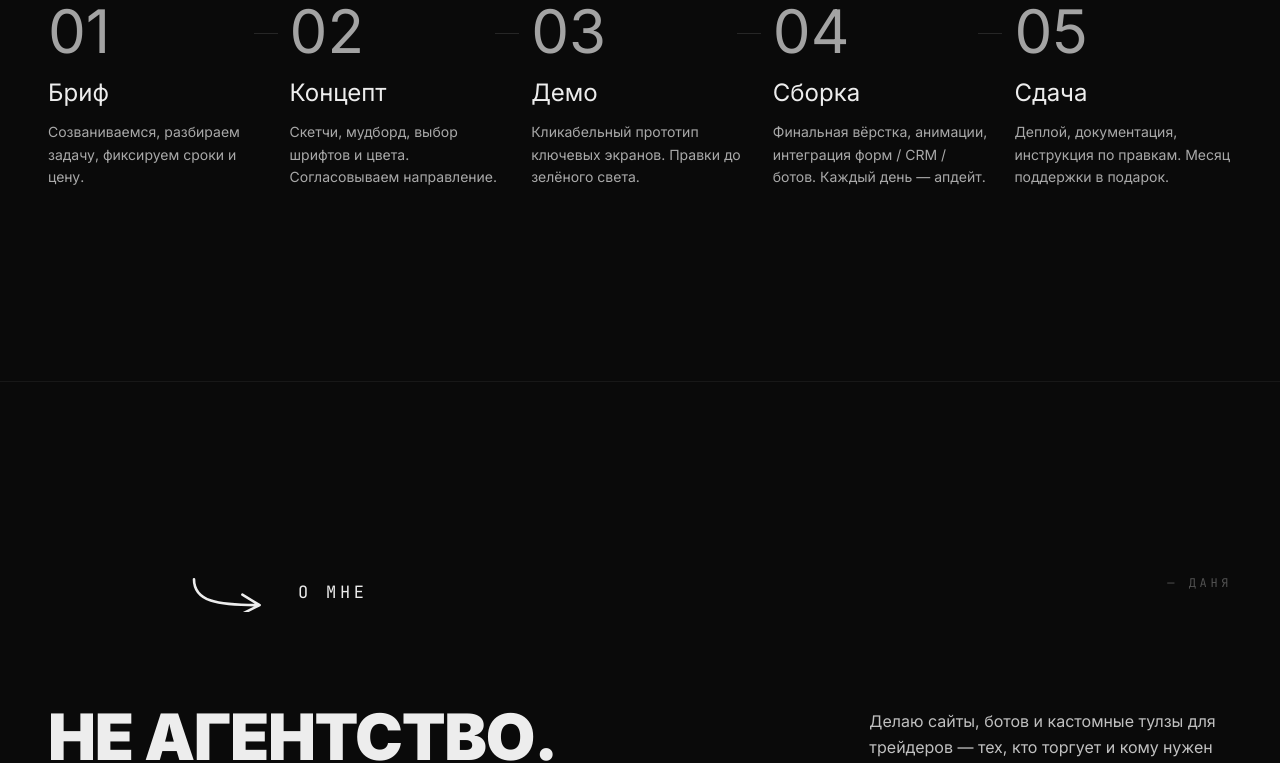
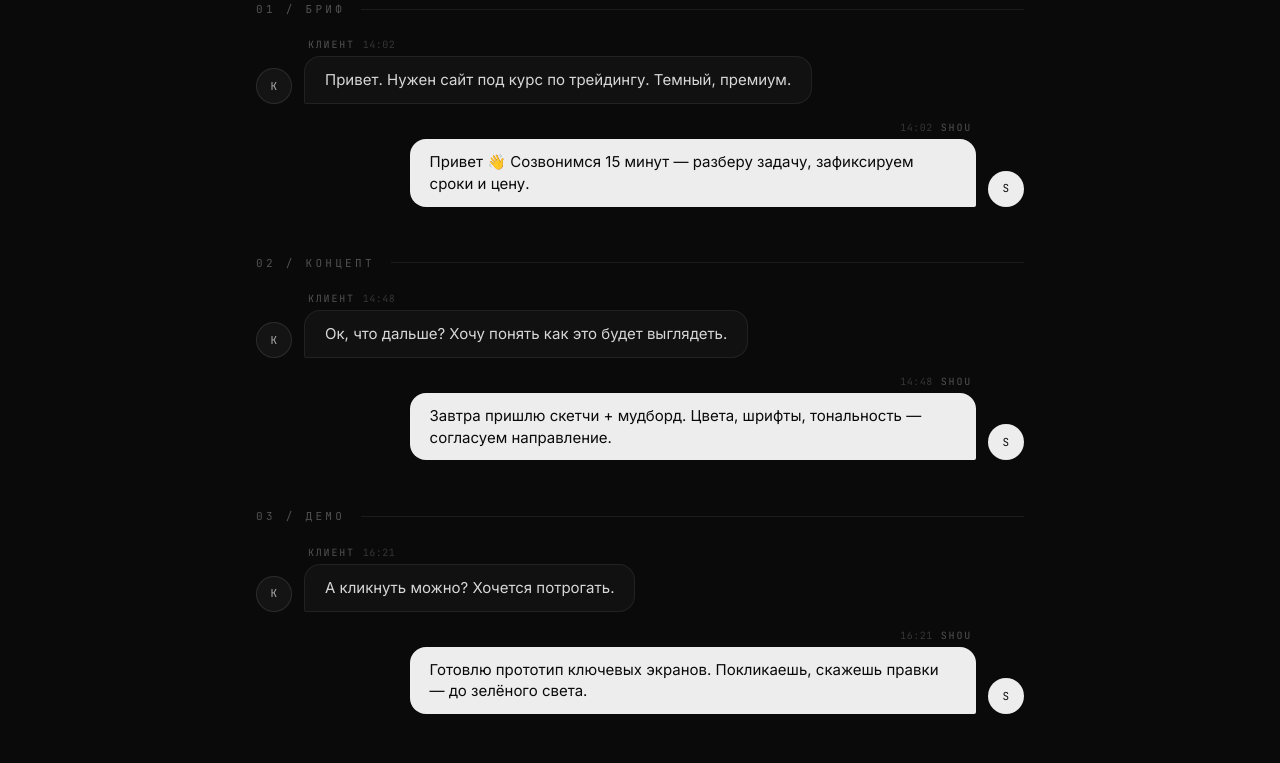
Before and after one commit to iamshouu/temat, a React (Vite) app: page / in a window 1280 px wide. Shown: the part 4360-5123 px from the top of the page. Built offline with nearby package versions, Linux system fonts and the light colour scheme; a web font is replaced by a local one.

Commit message:
feat(process): redesign as Telegram-style chat dialog — 5 client/dev exchanges replace generic step cards

```diff
--- /dev/null
+++ b/src/components/ChatBubble.tsx
@@ -0,0 +1,60 @@
+import type { ReactNode } from 'react'
+import { motion } from 'motion/react'
+
+type Props = {
+  role: 'client' | 'dev'
+  name: string
+  avatar?: string
+  time?: string
+  children: ReactNode
+  delay?: number
+}
+
+export function ChatBubble({ role, name, avatar, time, children, delay = 0 }: Props) {
+  const isDev = role === 'dev'
+
+  return (
+    <motion.div
+      initial={{ opacity: 0, y: 16 }}
+      whileInView={{ opacity: 1, y: 0 }}
+      viewport={{ once: true, margin: '-40px' }}
+      transition={{ duration: 0.5, delay, ease: [0.22, 1, 0.36, 1] }}
+      className={`flex items-end gap-3 ${isDev ? 'flex-row-reverse' : 'flex-row'} max-w-[80%] ${isDev ? 'self-end' : 'self-start'}`}
+    >
+      {/* avatar */}
+      <div
+        className={`flex h-9 w-9 flex-shrink-0 items-center justify-center rounded-full text-[11px] font-mono uppercase tracking-wider ${
+          isDev
+            ? 'bg-text text-bg'
+            : 'border border-muted/40 bg-surface text-text/70'
+        }`}
+      >
+        {avatar ?? name.slice(0, 1)}
+      </div>
+
+      <div className="flex flex-col gap-1">
+        <div
+          className={`flex items-center gap-2 px-1 ${isDev ? 'flex-row-reverse' : 'flex-row'}`}
+        >
+          <span className="font-mono text-[10px] uppercase tracking-[0.18em] text-muted">
+            {name}
+          </span>
+          {time && (
+            <span className="font-mono text-[10px] tracking-wider text-muted/60">
+              {time}
+            </span>
+          )}
+        </div>
+        <div
+          className={`rounded-2xl px-5 py-3 text-[15px] leading-[1.45] ${
+            isDev
+              ? 'bg-text text-bg rounded-br-sm'
+              : 'border border-white/[0.07] bg-white/[0.03] text-text/90 rounded-bl-sm'
+          }`}
+        >
+          {children}
+        </div>
+      </div>
+    </motion.div>
+  )
+}
--- a/src/components/Process.tsx
+++ b/src/components/Process.tsx
@@ -1,31 +1,49 @@
-import { motion } from 'motion/react'
 import { SectionLabel } from './SectionLabel'
+import { ChatBubble } from './ChatBubble'
 
-const STEPS = [
+type Exchange = {
+  step: string
+  stage: string
+  time: string
+  client: string
+  dev: string
+}
+
+const EXCHANGES: Exchange[] = [
   {
-    num: '01',
-    title: 'Бриф',
-    body: 'Созваниваемся, разбираем задачу, фиксируем сроки и цену.',
+    step: '01',
+    stage: 'Бриф',
+    time: '14:02',
+    client: 'Привет. Нужен сайт под курс по трейдингу. Темный, премиум.',
+    dev: 'Привет 👋 Созвонимся 15 минут — разберу задачу, зафиксируем сроки и цену.',
   },
   {
-    num: '02',
-    title: 'Концепт',
-    body: 'Скетчи, мудборд, выбор шрифтов и цвета. Согласовываем направление.',
+    step: '02',
+    stage: 'Концепт',
+    time: '14:48',
+    client: 'Ок, что дальше? Хочу понять как это будет выглядеть.',
+    dev: 'Завтра пришлю скетчи + мудборд. Цвета, шрифты, тональность — согласуем направление.',
   },
   {
-    num: '03',
-    title: 'Демо',
-    body: 'Кликабельный прототип ключевых экранов. Правки до зелёного света.',
+    step: '03',
+    stage: 'Демо',
+    time: '16:21',
+    client: 'А кликнуть можно? Хочется потрогать.',
+    dev: 'Готовлю прототип ключевых экранов. Покликаешь, скажешь правки — до зелёного света.',
   },
   {
-    num: '04',
-    title: 'Сборка',
-    body: 'Финальная вёрстка, анимации, интеграция форм / CRM / ботов. Каждый день — апдейт.',
+    step: '04',
+    stage: 'Сборка',
+    time: '11:09',
+    client: 'Когда финал? Уже хочется.',
+    dev: 'Финальная вёрстка, motion, интеграция форм / CRM / ботов. Каждый день апдейт — без молчания.',
   },
   {
-    num: '05',
-    title: 'Сдача',
-    body: 'Деплой, документация, инструкция по правкам. Месяц поддержки в подарок.',
+    step: '05',
+    stage: 'Сдача',
+    time: '19:34',
+    client: 'Запускаем?',
+    dev: 'Деплой готов, доки рядом, инструкция по правкам. Месяц поддержки в подарок ✦',
   },
 ]
 
@@ -38,7 +56,7 @@ export function Process() {
       <SectionLabel label="процесс" count="5 шагов" />
 
       <h2
-        className="font-display font-black uppercase leading-[0.9] tracking-[-0.02em] mb-20 md:mb-32"
+        className="font-display font-black uppercase leading-[0.9] tracking-[-0.02em] mb-20 md:mb-32 md:pl-[8%] lg:pl-[12%]"
         style={{
           fontSize: 'clamp(48px, 8vw, 120px)',
           fontVariationSettings: '"opsz" 24, "wght" 900',
@@ -48,25 +66,39 @@ export function Process() {
         <span className="block pl-[15%]">работаем.</span>
       </h2>
 
-      <div className="grid grid-cols-1 md:grid-cols-5 gap-10 md:gap-6">
-        {STEPS.map((step, i) => (
-          <motion.div
-            key={step.num}
-            initial={{ opacity: 0, y: 20 }}
-            whileInView={{ opacity: 1, y: 0 }}
-            viewport={{ once: true, margin: '-60px' }}
-            transition={{ duration: 0.5, delay: i * 0.1 }}
-            className="relative"
-          >
-            <div className="font-display font-light text-7xl md:text-6xl text-accent leading-none mb-4">
-              {step.num}
+      <div className="mx-auto max-w-3xl flex flex-col gap-10 md:gap-12 px-2 md:px-0">
+        {EXCHANGES.map((ex, i) => (
+          <div key={ex.step} className="flex flex-col gap-2">
+            {/* разделитель этапа */}
+            <div className="flex items-center gap-4 mb-3">
+              <div className="font-mono text-[11px] uppercase tracking-[0.3em] text-muted">
+                {ex.step} / {ex.stage.toLowerCase()}
+              </div>
+              <div className="flex-1 h-px bg-muted/25" />
             </div>
-            <h3 className="font-display font-light text-2xl mb-3">{step.title}</h3>
-            <p className="font-sans text-sm text-text/70 leading-relaxed">{step.body}</p>
-            {i < STEPS.length - 1 && (
-              <div className="hidden md:block absolute top-8 -right-3 w-6 h-px bg-muted/40" />
-            )}
-          </motion.div>
+
+            {/* обмен сообщениями */}
+            <div className="flex flex-col gap-4">
+              <ChatBubble
+                role="client"
+                name="клиент"
+                avatar="К"
+                time={ex.time}
+                delay={i * 0.05}
+              >
+                {ex.client}
+              </ChatBubble>
+              <ChatBubble
+                role="dev"
+                name="shou"
+                avatar="S"
+                time={ex.time}
+                delay={i * 0.05 + 0.15}
+              >
+                {ex.dev}
+              </ChatBubble>
+            </div>
+          </div>
         ))}
       </div>
     </section>
```
